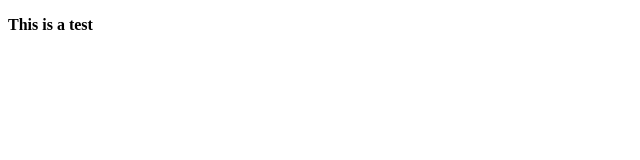
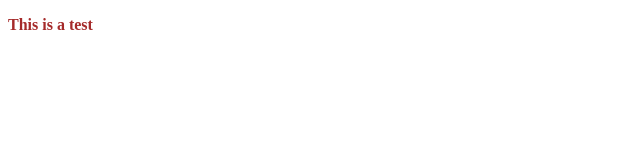
Before and after one commit to RageSamuraiX/todo-web, a plain HTML site: page index.html in a window 1280 px wide. Shown: the full height of the page, 0-640 px from the left. Drawn offline with Linux system fonts and the light colour scheme.

Commit message:
changing text color and size

```diff
--- a/index.html
+++ b/index.html
@@ -6,6 +6,6 @@
     <title>Test test</title>
 </head>
 <body>
-     <p style="font-weight: bold;">This is a test</p>
+     <p style="font-weight: bold; color:brown;">This is a test</p>
 </body>
 </html>
```
